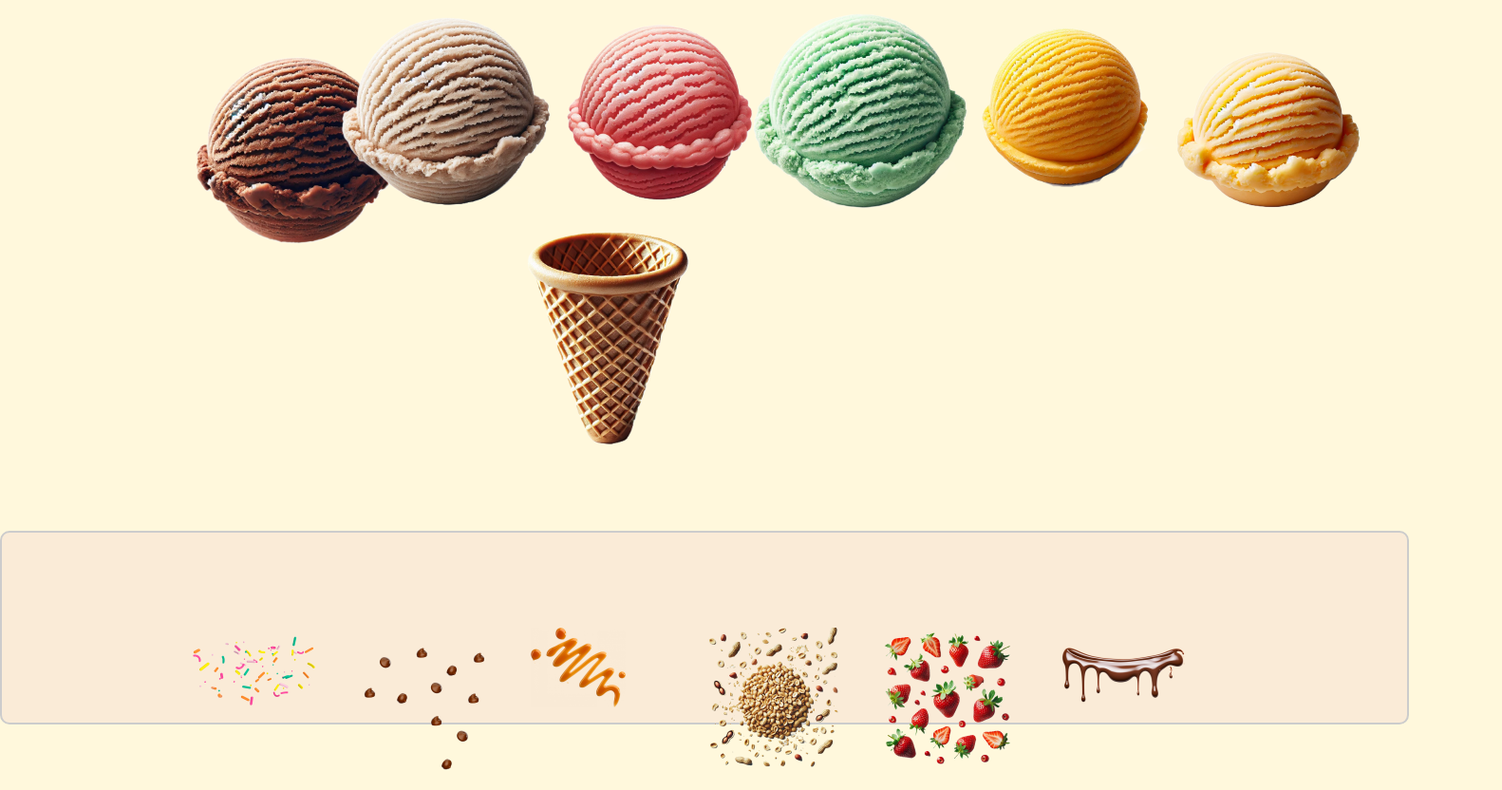
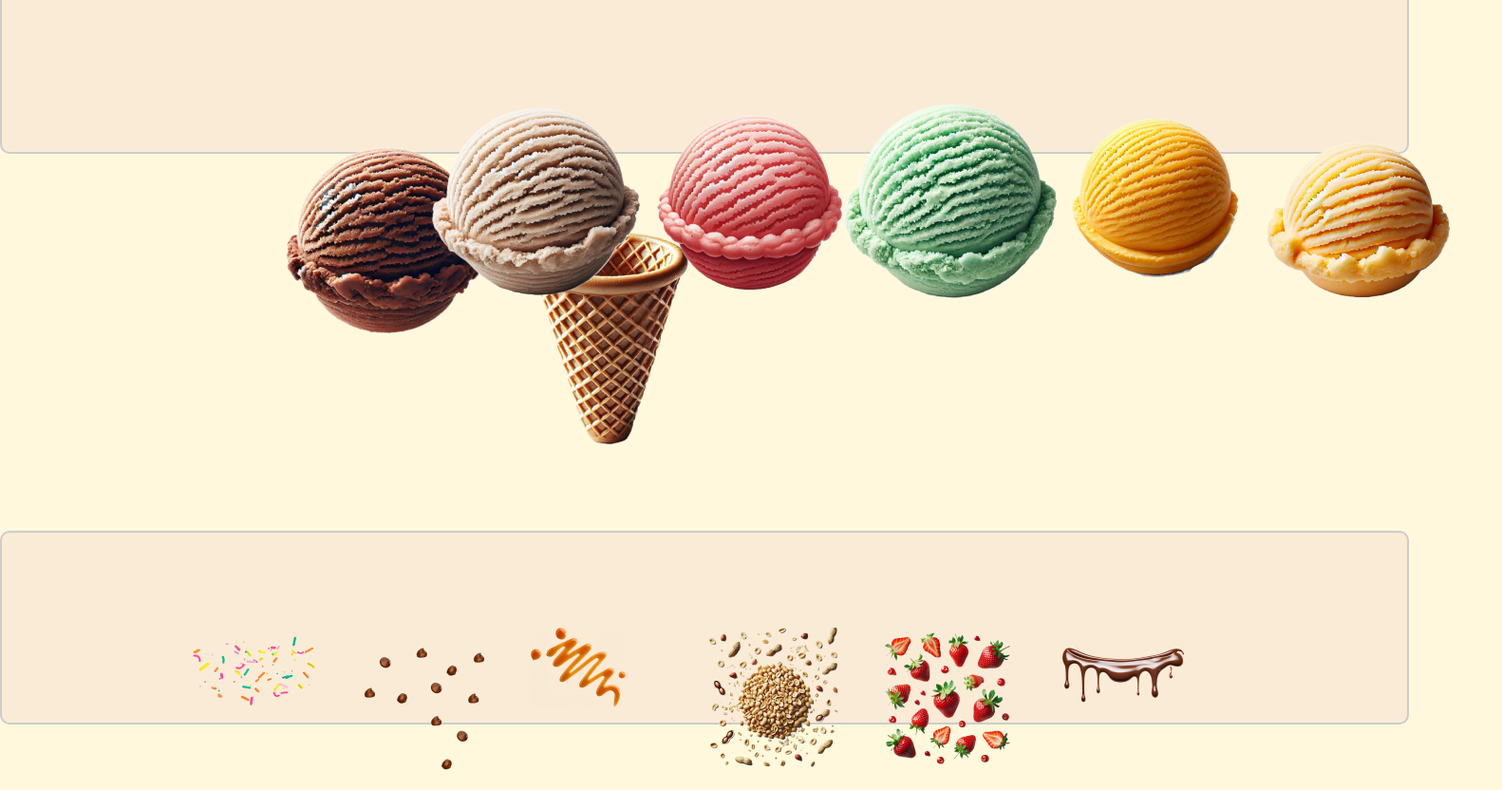
Before and after one commit to rvgologabin/drag3, a plain HTML site: page index.html in a window 1280 px wide. Shown: the part 62-894 px from the top of the page at 95% size, 1582 px wide, since content can reach past the window. Drawn offline with Linux system fonts and the light colour scheme.

Commit message:
Update style.css

```diff
--- a/style.css
+++ b/style.css
@@ -28,7 +28,7 @@ h1 {
     background: antiquewhite;
     border-radius: 10px;
     border: 2px solid #ccc;
-    padding: 5px;
+    padding: 100px;
     position: absolute;
     top: 20px;
 }
```
